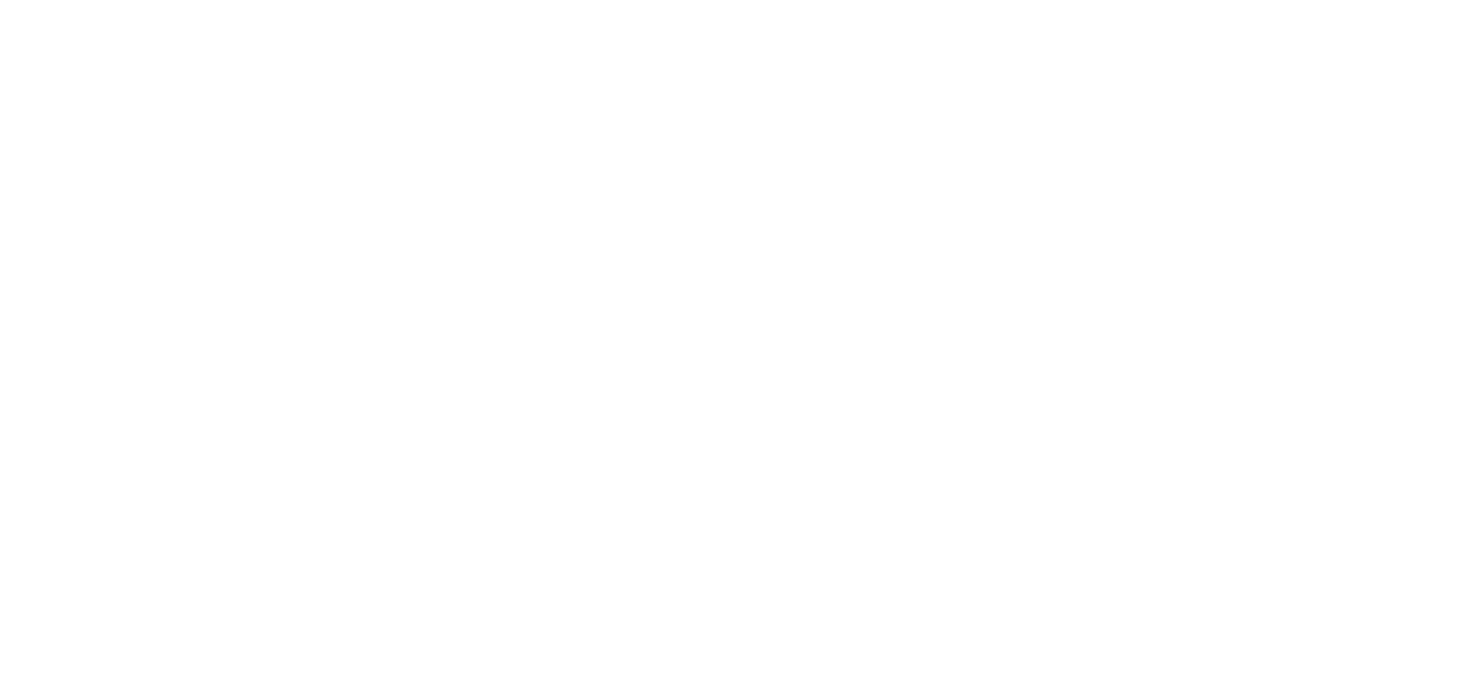
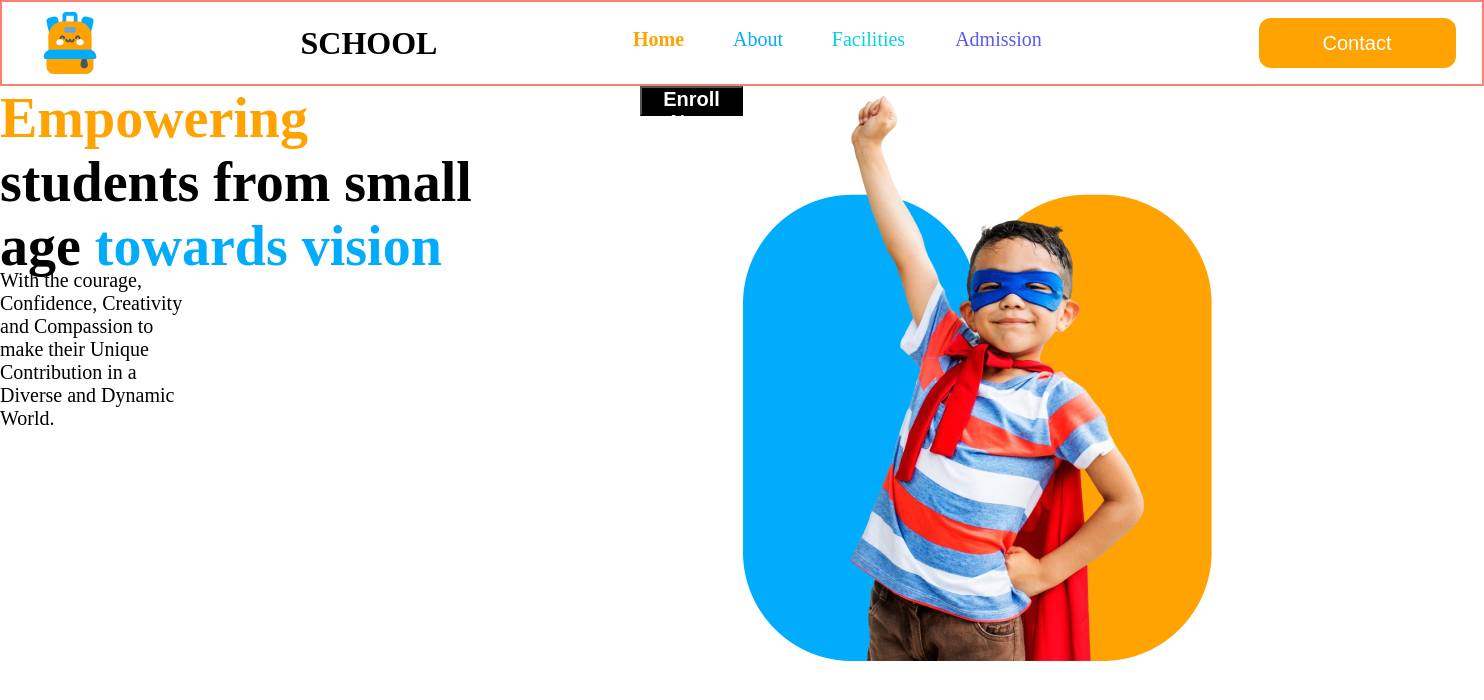
Before and after one commit to Yasmin-Khanom/Kid_School, a plain HTML site: page index.html in a window 1280 px wide. Shown: the whole page, 1484 px wide, since content can reach past the window. Drawn offline with Linux system fonts and the light colour scheme.

Commit message:
header section added

```diff
--- a/index.html
+++ b/index.html
@@ -3,10 +3,47 @@
 <head>
     <meta charset="UTF-8">
     <meta name="viewport" content="width=device-width, initial-scale=1.0">
-    <title>Document</title>
+    <title>Kids School</title>
+    <link rel="preconnect" href="https://fonts.googleapis.com">
+<link rel="preconnect" href="https://fonts.gstatic.com" crossorigin>
+<link href="https://fonts.googleapis.com/css2?family=Quicksand:wght@300..700&display=swap" rel="stylesheet">
+<link rel="stylesheet" href="styles/styles.css">
 </head>
 <body>
     <header>
+        <section class="navbar display-flex">
+            <div class="logo">
+                <img src="images/logo.png" alt="">
+             </div>
+             <h3>SCHOOL</h3>
+             <div>
+                <ul class="menu display-flex">
+                    <li class="menu-item1"><a href="" class="menu-link1">Home</a></li>
+                    <li class="menu-item2"><a href="" class="menu-link2">About</a></li>
+                    <li class="menu-item3"><a href="" class="menu-link3">Facilities</a></li>
+                    <li class="menu-item4"><a href="" class="menu-link4">Admission</a></li>
+
+                </ul>
+             </div>
+             <div>
+                <button class="nav-btn">Contact</button>
+             </div>
+        </section>
+        <section class="banner display-flex">
+            <div>
+            <h1>
+                <sapn class="first">Empowering </sapn><br>students from small <br>age <span class="second">towards vision</span>
+            </h1>
+
+            <p class="bn-description">With the courage, Confidence, Creativity and Compassion to make their Unique Contribution in a Diverse and Dynamic World.</p>
+        </div>
+        <div>
+            <button class="bn-btn">Enroll Now</button>
+           </div>
+            <div>
+                <img src="images/hero-kids.png" alt="">
+            </div>
+        </section>
 
     </header>
     <main></main>
--- a/styles/styles.css
+++ b/styles/styles.css
@@ -0,0 +1,151 @@
+
+.quicksand-normal {
+  font-family: "Quicksand", serif;
+  font-optical-sizing: auto;
+  font-weight: 300px;
+  font-style: normal;
+}
+*{
+    margin: 0;
+    padding: 0;
+}
+/* sheard styles */
+.display-flex{
+    display: flex;
+}
+
+/* header styles */
+.navbar{
+    width: 1440px;
+    height: 120;
+    border: 2px solid salmon;
+    padding: 0px 20px;
+    gap: 180px;
+    justify-content: center;
+    align-items: center;
+    text-align: center;
+}
+.logo{
+    width: 62px;
+    height: 62px;
+    word-spacing: 11px;
+    margin: 10px;
+}
+h3{
+    width: 129px;
+    height: 30px;
+    position: 74px 17px;
+    font-size: 32px;
+    font-weight: bold;
+    color: black;
+    line-height: 30px;
+    margin: 10px;
+    gap: 182px;
+}
+.menu-item1,.menu-item2, .menu-item3 ,.menu-item4 {
+    list-style: none;
+    margin: 10px;
+    margin-right: 32px;
+}
+.menu-link1, .menu-link2, .menu-link3, .menu-link4{
+    text-decoration: none;
+
+}
+.menu-item1{
+    width: 58px;
+    height: 30px;
+    font-size: 20px;
+    font-weight: bold;
+    line-height: 30px 0px;
+}
+.menu-link1{
+    color: #FEA301;
+}
+.menu-link1:hover{
+    color:orchid;
+}
+.menu-item2{
+    width: 57px;
+    height: 30px;
+    font-size: 20px;
+    font-weight: medium;
+    line-height: 30px 0px;
+}
+.menu-link2{
+    color:#01ACFD;
+}
+.menu-link2:hover{
+    color: tomato;
+}
+.menu-item3{
+    width: 80px;
+    height: 30px;
+    font-size: 20px;
+    font-weight: medium;
+    line-height: 30px 0px;
+}
+.menu-link3{
+    color: rgba(5, 212, 223, 1);
+}
+.menu-link3:hover{
+    color:darkorange;
+}
+.menu-item4{
+    width: 96px;
+    height: 30px;
+    font-size: 20px;
+    font-weight: 500;
+    line-height: 30px 0px;
+}
+.menu-link4{
+    color: rgba(93, 88, 239, 1);
+}
+.menu-link4:hover{
+    color: coral;
+}
+
+.nav-btn{
+    width: 197px;
+    height: 50px;
+    padding: 10px 10px;
+    background-color: #FEA301;
+    color: white;
+    border-radius: 12px;
+    border: none;
+    font-size: 20px;
+    font-weight: 500;
+}
+.nav-btn:hover{
+    background-color: tomato;
+}
+/* banner styles */
+h1{
+    width: 640px;
+    height: 183px;
+    font-size: 56px;
+    font: bold;
+    color: black;
+    line-height: 61px 0px;
+}
+.first{
+    color: #FEA301;
+}
+.second{
+    color: #01ACFD;
+}
+
+.bn-description{
+    width: 183px;
+    height: 50px;
+    font-size: 20px;
+    font-weight: 400;
+    color: black;
+}
+.bn-btn{
+    width: 103px;
+    height: 30px;
+    font-size: 20px;
+    font-weight: bold;
+    color: #ffffff;
+    background-color: black;
+}
```
Also changed, not shown: images/bg.png (added), images/dribble.png (added), images/elementary.png (added), images/fb.png (added), images/google+.png (added), images/hero-kids.png (added), images/kinder.png (added), images/logo.png (added), images/middle.png (added), images/story-1.png (added), images/story-2.png (added), images/story-3.png (added), images/story-4.png (added), images/story-5.png (added), 1 more files.
